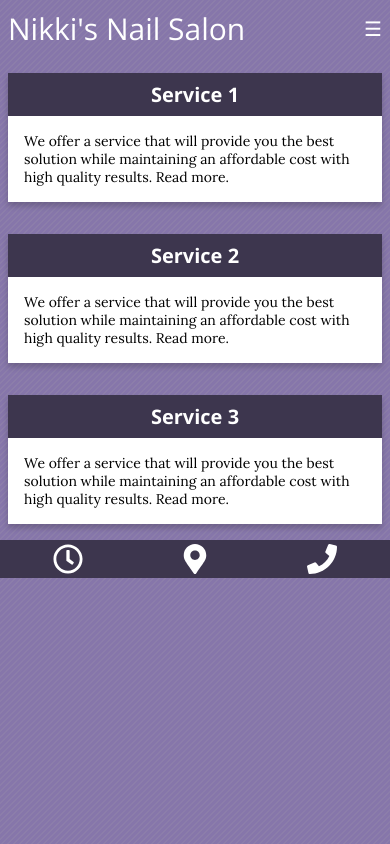
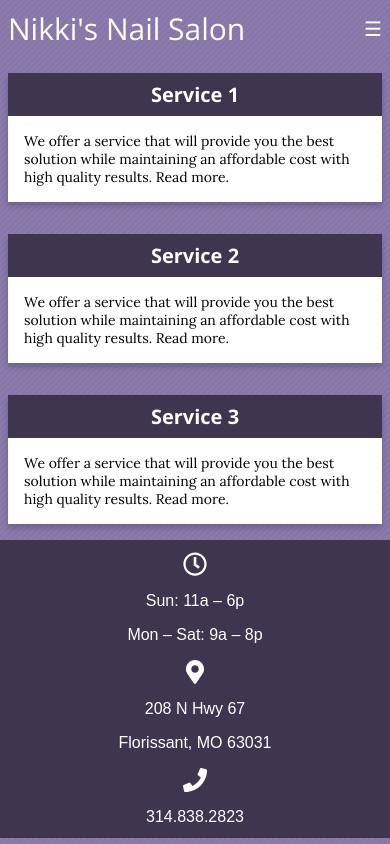
Before and after one commit to rwschmitz/nikkis-nails, a React (Create React App) app in the folder nikkis/: page / in a window 390 px wide. Built offline with nearby package versions, Linux system fonts and the light colour scheme.

Commit message:
Build and style footer for mobile and desktop

```diff
--- a/nikkis/src/components/Footer.js
+++ b/nikkis/src/components/Footer.js
@@ -1,11 +1,26 @@
 import React from 'react';
 import '../css/footer.css';
 
-const Footer = ( { hours, location, contact } ) => (
+const Footer = ( { hoursMin, hoursMaj, locationStreet, locationCityStateZip, contact } ) => (
   <footer className="footer">
-    <img className="footer-image" src={ require( '../img/clock.svg' ) } alt="Hours"/>
-    <img className="footer-image" src={ require( '../img/marker.svg' ) } alt="Location"/>
-    <img className="footer-image" src={ require( '../img/phone.svg' ) } alt="Contact Us"/>
+
+    <section className="footer__container">
+      <img className="footer__image" src={ require( '../img/clock.svg' ) } alt="Hours"/>
+      <time className="footer__information">{hoursMin}</time>
+      <time className="footer__information">{hoursMaj}</time>
+    </section>
+
+    <section className="footer__container">
+      <img className="footer__image" src={ require( '../img/marker.svg' ) } alt="Location"/>
+      <p className="footer__information">{locationStreet}</p>
+      <p className="footer__information">{locationCityStateZip}</p>
+    </section>
+
+    <section className="footer__container">
+      <img className="footer__image" src={ require( '../img/phone.svg' ) } alt="Contact us"/>
+      <p className="footer__information">{contact}</p>
+    </section>
+
   </footer>
 );
 
--- a/nikkis/src/components/Landing.js
+++ b/nikkis/src/components/Landing.js
@@ -11,7 +11,7 @@ class Landing extends React.Component {
 
   render( ) {
     return (
-      <div className="landing__wrapper">
+      <main className="landing__wrapper">
         <Header
             leftHeadline="Nikki's Nail Salon"
             rightHeadline="&#9776;"
@@ -32,8 +32,14 @@ class Landing extends React.Component {
           />
         </section>
 
-        <Footer/>
-      </div>
+        <Footer
+          hoursMin="Sun: 11a &ndash; 6p"
+          hoursMaj="Mon &ndash; Sat: 9a &ndash; 8p"
+          locationStreet="208 N Hwy 67"
+          locationCityStateZip="Florissant, MO 63031"
+          contact="314.838.2823"
+        />
+      </main>
     );
   }
 }
--- a/nikkis/src/css/footer.css
+++ b/nikkis/src/css/footer.css
@@ -2,11 +2,52 @@
   background-color: var(--arsenic);
   color: var(--white);
   display: flex;
+  flex-wrap: wrap;
   justify-content: space-around;
-  padding: 0.25rem;
+  padding: 0.25rem 0;
   width: 100%;
 }
-.footer-image {
-  height: 30px;
-  width: 30px;
+.footer__image {
+  height: 40px;
+  padding: 0.5rem 0;
+  width: 100%;
 }
+.footer__container {
+  display: flex;
+  flex-wrap: wrap;
+  width: 100%;
+}
+.footer__information {
+  display: flex;
+  justify-content: center;
+  padding: 0.5rem 0;
+  width: 100%;
+}
+@media screen and ( min-width: 800px )  {
+  .footer__container {
+    align-items: center;
+    width: 33%;
+  }
+  .footer__information {
+    padding: 0;
+  }
+}
+@media screen and ( min-width: 1280px ) {
+  .footer {
+    justify-content: center;
+    padding: 0.5rem;
+  }
+  .footer__container {
+    width: 30%;
+    justify-content: center;
+  }
+  .footer__image {
+    height: 25px;
+    padding: 0 1rem;
+    width: auto;
+  }
+  .footer__information {
+    padding:  0 0.25rem;
+    width: auto;
+  }
+}
```
Also changed, not shown: 1 other file (tests, documents, lock files or other folders).
